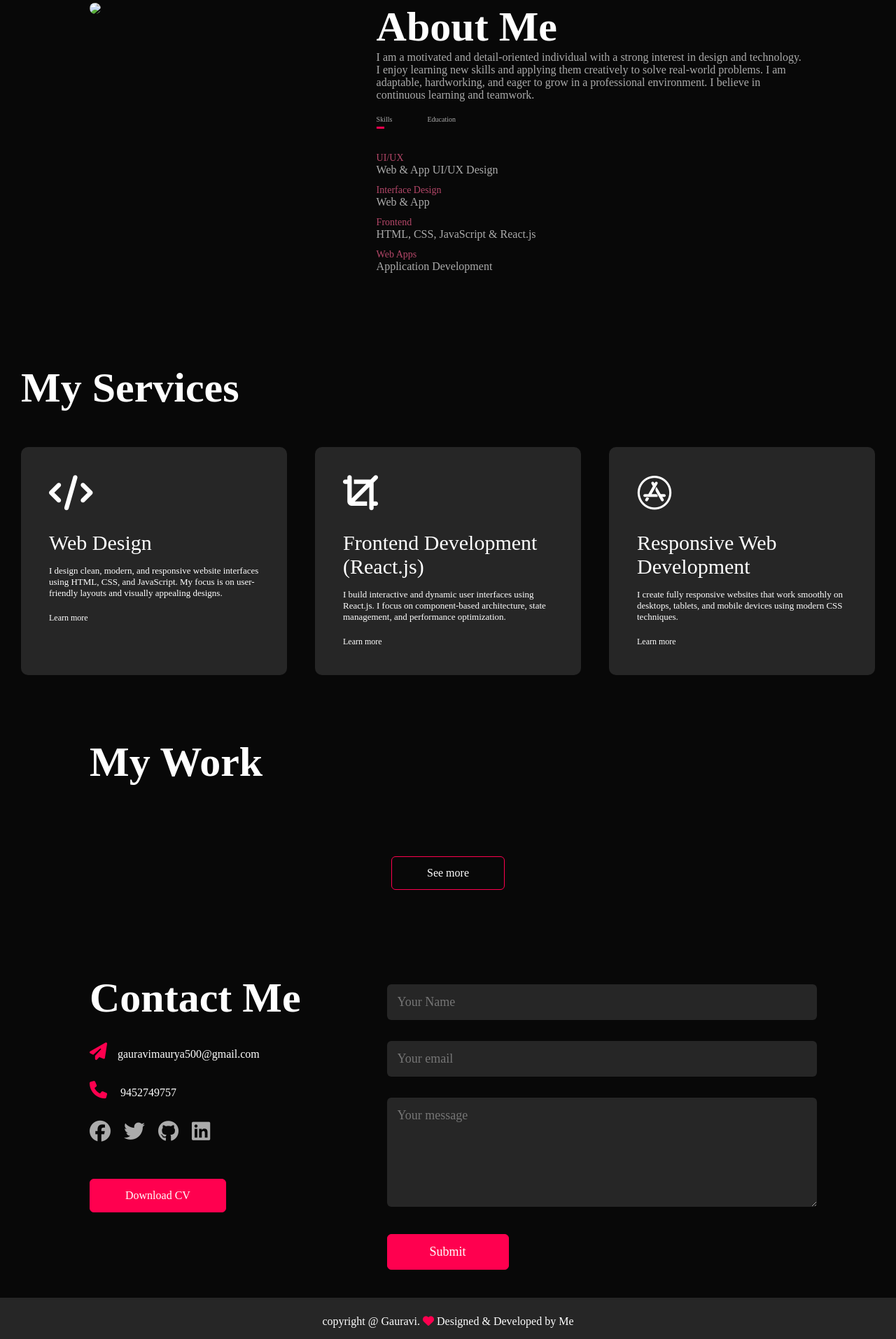
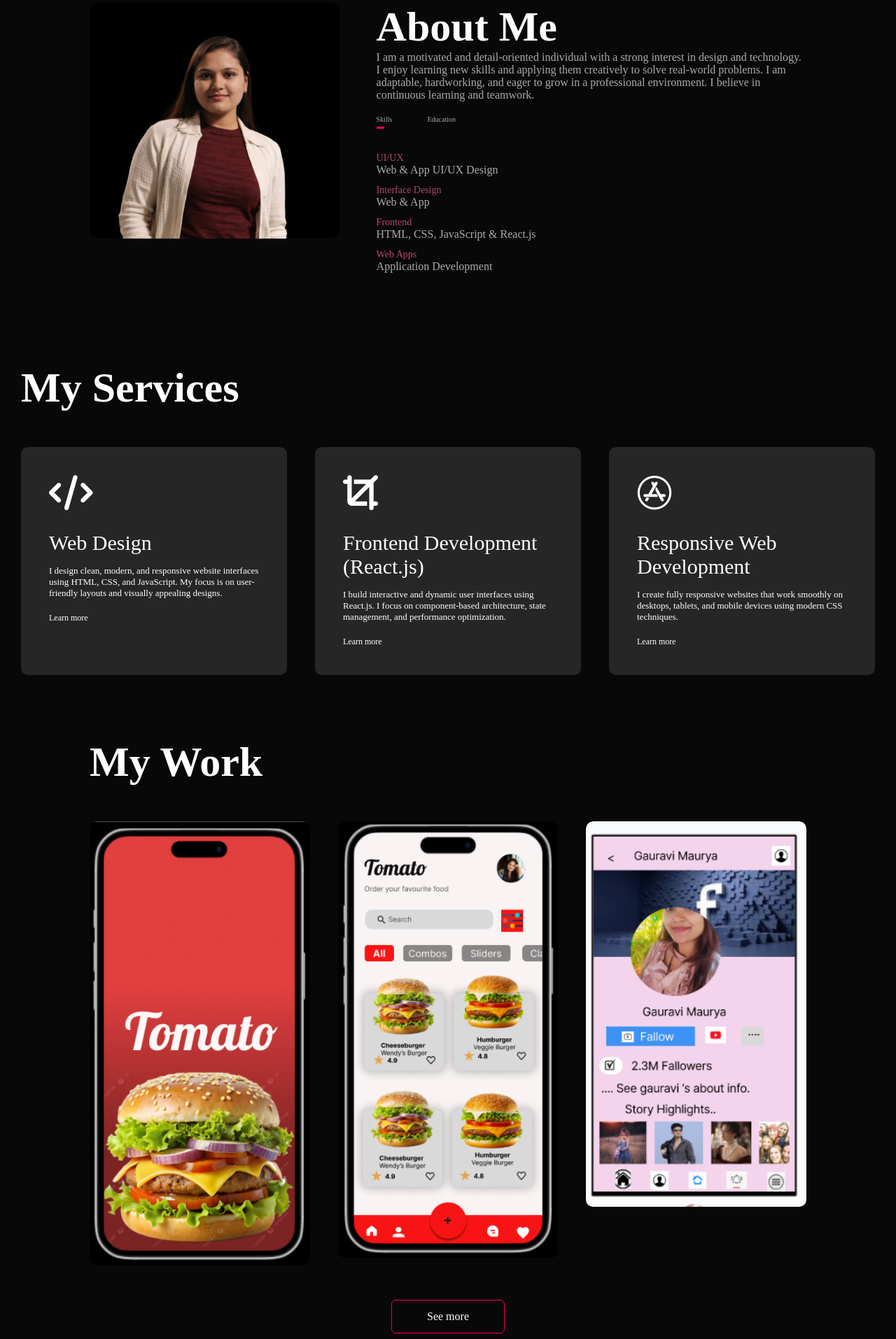
Before and after one commit to Gauravi50/Portfolio, a plain HTML site: page index.html in a window 1280 px wide. Shown: the part 886-2800 px from the top of the page at 70% size. Drawn offline with Linux system fonts and the light colour scheme; files whose address does not match are found by name.

Commit message:
Update index.html

```diff
--- a/index.html
+++ b/index.html
@@ -11,7 +11,7 @@
     <div id="header">
         <div class="container">
             <nav>
-                <img src="images/logo.jpg" class="logo">
+                <img src="logo.jpg" class="logo">
                 <ul id="sidemenu">
                     <li><a href="#header">Home</a></li>
                     <li><a href="#about">About</a></li>
@@ -36,7 +36,7 @@
         <div class="container">
             <div class="row">
                 <div class="about-col-1">
-                    <img src="images/user.jpeg">
+                    <img src="user.jpeg">
                 </div>
                 <div class="about-col-2">
                     <h1 class="sub-title">About Me</h1>
@@ -103,7 +103,7 @@
             <h1 class="sub-title">My Work</h1>
             <div class="work-list">
                 <div class="work">
-                    <img src="images/work1.PNG" alt="">
+                    <img src="work1.PNG" alt="">
                     <div class="layer">
                         <h3>Social media app</h3>
                         <p>This is the splash screen of the Tomato Food Delivery App designed in Figma. The purpose of this screen is to create a strong first impression with a bold red background and an attractive burger visual. The clean typography and centered layout enhance brand identity and user engagement.
@@ -112,7 +112,7 @@
                     </div>
                 </div>
                 <div class="work">
-                    <img src="images/work2.PNG" alt="">
+                    <img src="work2.PNG" alt="">
                     <div class="layer">
                         <h3>Social media app</h3>
                         <p>This is the main home screen where users can browse food items. The layout includes a search bar, category filters (All, Combos, Sliders), and product cards with images, ratings, and pricing.
@@ -121,7 +121,7 @@
                     </div>
                 </div>
                 <div class="work">
-                    <img src="images/work3.PNG" alt="">
+                    <img src="work3.PNG" alt="">
                     <div class="layer">
                         <h3>Social media app</h3>
                         <p>This screen represents the user profile section. It displays profile information, follower count, highlights, and interaction buttons such as Follow and other social icons.
@@ -147,7 +147,7 @@
                   <a href="https://github.com/gauravi50"><i class="fa-brands fa-github"></i></a>
                   <a href="https://www.linkedin.com/in/gauravi-maurya27/"><i class="fa-brands fa-linkedin"></i> </a>
                 </div>
-                <a href="images/my-CV.pdf" download class="btn btn2">Download CV</a>
+                <a href="my-CV.pdf" download class="btn btn2">Download CV</a>
             </div>
             <div class="contact-right">
                 <form name="submit to google-sheet">
@@ -167,4 +167,5 @@
 
 <script src="script.js"></script>
 </body>
+
 </html>
```
